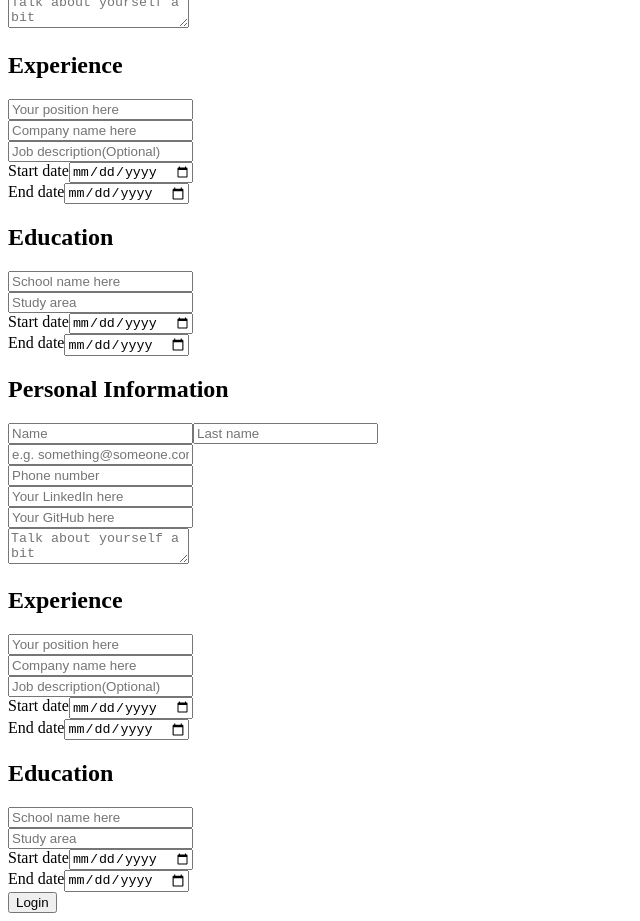
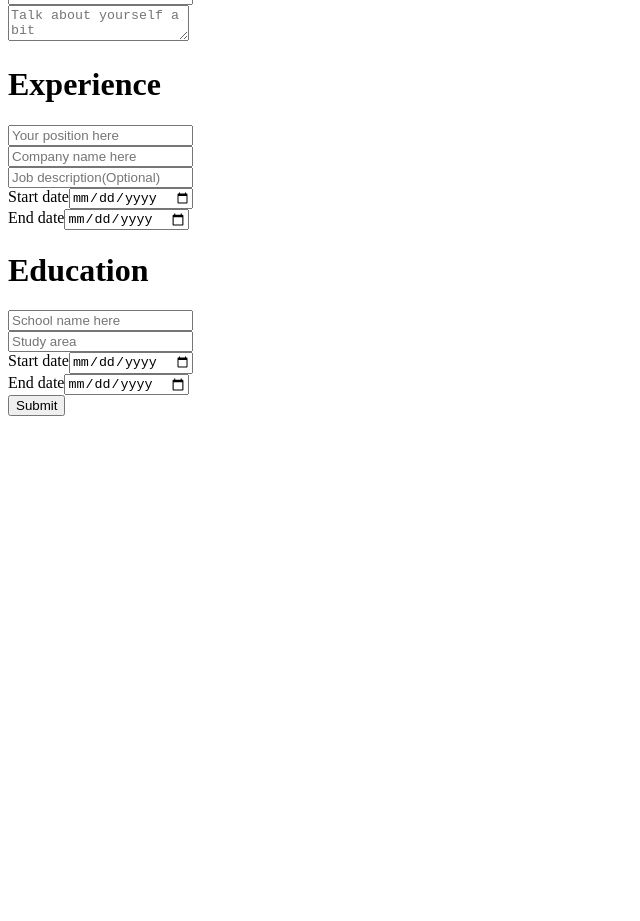
Before and after one commit to muratcan-yuksel/cv-app, a React (Create React App) app: page / in a window 1280 px wide. Shown: the part 180-1101 px from the top of the page, without its empty margins (0-640 px from the left). After the commit the page ends 800 px from the top, so only its background shows below. Built offline with nearby package versions, Linux system fonts and the light colour scheme.

Commit message:
so if I can figure out how to add new components via onclick, my problems will be solved mostly

```diff
--- a/src/components/App.js
+++ b/src/components/App.js
@@ -3,178 +3,14 @@ import Work from "./Work";
 import Informatsion from "./Informatsion";
 import Studies from "./Studies";
 
-//this one will be the html elements
-class PreviewCV extends Component {
-  constructor(props) {
-    super(props);
-
-    this.state = {
-      data: this.props.toChild,
-    };
-  }
-
-  render() {
-    const { data } = this.state;
-    return <h1>Previewing your CV {data}</h1>;
-  }
-}
-//this one will be the form
-class UserInput extends Component {
-  constructor(props) {
-    super(props);
-
-    this.state = { name: null };
-  }
-  onTrigger = (event) => {
-    this.props.parentCallback(
-      <div>
-        <h1>{this.state.name}</h1>
-        <p>yo man</p>
-      </div>
-    );
-    event.preventDefault();
-  };
-  handleName = (e) => {
-    this.setState({
-      name: e.target.value,
-    });
-  };
-
+class App extends Component {
   render() {
     return (
-      <form onChange={this.onTrigger}>
-        <section id="information">
-          <h1>Personal Information</h1>
-          <div>
-            <input
-              type="text"
-              value={this.state.value}
-              onChange={this.handleName}
-              placeholder="Name"
-              required
-            />
-            <input type="text" placeholder="Last name" required />
-          </div>
-          <div>
-            <input
-              type="email"
-              placeholder="e.g. something@someone.com"
-              required
-            />
-          </div>
-          <div>
-            <input type="tel" placeholder="Phone number" />
-          </div>
-          <div>
-            <input type="text" placeholder="Your LinkedIn here" required />
-          </div>
-          <div>
-            <input type="text" placeholder="Your GitHub here" required />
-          </div>
-          <div>
-            <textarea placeholder="Talk about yourself a bit" />
-          </div>
-        </section>
-        <section id="experience">
-          <h1>Experience</h1>
-          <div>
-            <input type="text" placeholder="Your position here" />
-          </div>
-          <div>
-            <input type="text" placeholder="Company name here" />
-          </div>
-          <div>
-            <input type="text" placeholder="Job description(Optional)" />
-          </div>
-          <div>
-            <label>Start date</label>
-            <input type="date"></input>
-          </div>
-          <div>
-            <label>End date</label>
-            <input type="date"></input>
-          </div>
-        </section>
-        <section id="studies">
-          <h1>Education</h1>
-          <div>
-            <input type="text" placeholder="School name here" />
-          </div>
-          <div>
-            <input type="text" placeholder="Study area" />
-          </div>
-          <div>
-            <label>Start date</label>
-            <input type="date"></input>
-          </div>
-          <div>
-            <label>End date</label>
-            <input type="date"></input>
-          </div>
-        </section>
-      </form>
-    );
-  }
-}
-
-class Display extends Component {
-  constructor(props) {
-    super(props);
-
-    this.state = {
-      data: null,
-    };
-  }
-  handleCallback = (childData) => {
-    this.setState({ data: childData });
-  };
-  render() {
-    const { data } = this.state;
-    const isFinished = this.props.isFinished;
-    if (isFinished) {
-      return <PreviewCV toChild={data} />;
-    }
-    return <UserInput parentCallback={this.handleCallback} />;
-  }
-}
-function PreviewButton(props) {
-  return <button onClick={props.onClick}>Login</button>;
-}
-function EditButton(props) {
-  return <button onClick={props.onClick}>Logout</button>;
-}
-
-class App extends Component {
-  constructor(props) {
-    super(props);
-    this.handlePreviewClick = this.handlePreviewClick.bind(this);
-    this.handleEditClick = this.handleEditClick.bind(this);
-    this.state = { isFinished: false };
-  }
-  handlePreviewClick() {
-    this.setState({ isFinished: true });
-  }
-  handleEditClick() {
-    this.setState({ isFinished: false });
-  }
-  render() {
-    const isFinished = this.state.isFinished;
-    let button;
-    if (isFinished) {
-      button = <EditButton onClick={this.handleEditClick} />;
-    } else {
-      button = <PreviewButton onClick={this.handlePreviewClick} />;
-    }
-    return (
       <div>
-        <Display isFinished={isFinished} />
-        <Display isFinished={isFinished} />
-
-        {button}
-        {/* <Informatsion />
+        <Informatsion />
         <Work />
         <Studies />
-        <button type="submit">Submit</button> */}
+        <button type="submit">Submit</button>
       </div>
     );
   }
```
Also changed, not shown: src/components/Kondisyonel.js (+8 -9 lines).
